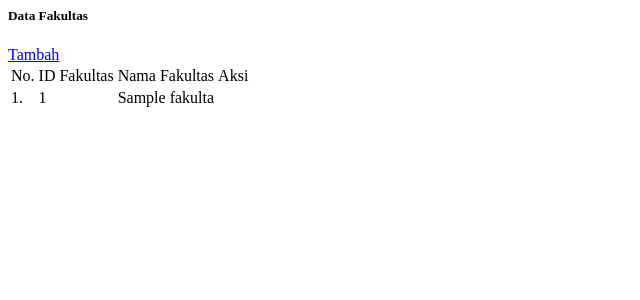
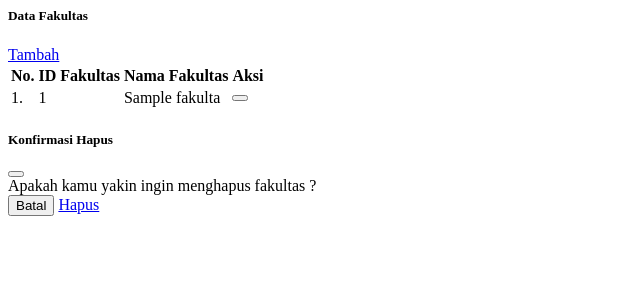
Before and after one commit to 24010110082-Rizky/24010110082_Rizky_Tugas-3, a CodeIgniter app: the page made by application/views/fakultas/index.php in a window 1280 px wide. Shown: the top 300 px of the page, without its empty margins (0-640 px from the left). Run offline with CodeIgniter, Linux system fonts and the light colour scheme; the template is opened without the code that fills it: most values are stand-ins (such as "Sample title", 1, 10 or a date in 2020).

Commit message:
Update view/fakultas/index.php

```diff
--- a/application/views/fakultas/index.php
+++ b/application/views/fakultas/index.php
@@ -1,9 +1,11 @@
 <div class="card shadow border-0 mb-4">
-	<div class="card-header bg-secondary text-white d-flex flex-column flex-md-row justify-content-between align-items-md-center gap-2">
+    <div class="card-header bg-primary text-white d-flex flex-column flex-md-row justify-content-between align-items-md-center gap-2">
         <div>
-			<h5 class="mb-0 fw-bold">Data Fakultas</h5>
+            <h5 class="mb-0 fw-bold"><i class="bi bi-building me-2"></i>Data Fakultas</h5>
         </div>
-		<a class="btn btn-primary btn-lg fw-bold" href="<?php echo base_url('fakultas/tambah') ?>">Tambah</a>
+        <a class="btn btn-light fw-bold" href="<?php echo base_url('fakultas/tambah') ?>">
+            <i class="bi bi-plus-circle me-1"></i> Tambah
+        </a>
     </div>
 
     <div class="card-body">
@@ -11,10 +13,10 @@
             <table id="datatable" class="table table-striped table-bordered align-middle w-100 mb-0">
                 <thead class="table-dark">
                     <tr>
-						<td>No.</td>
-						<td>ID Fakultas</td>
-						<td>Nama Fakultas</td>
-						<td>Aksi</td>
+                        <th>No.</th>
+                        <th>ID Fakultas</th>
+                        <th>Nama Fakultas</th>
+                        <th>Aksi</th>
                     </tr>
                 </thead>
 
@@ -22,22 +24,57 @@
                     <?php foreach ($fakultas as $key => $value): ?>
                         <tr>
                             <td><?php echo $key + 1 ?>.</td>
-							<td><?php echo $value['fakultas_id'] ?></td>
+                            <td><span class="badge bg-primary"><?php echo $value['fakultas_id'] ?></span></td>
                             <td><?php echo $value['fakultas_name'] ?></td>
                             <td>
                                 <a class="btn btn-warning btn-sm" href="<?php echo base_url('fakultas/ubah/'.$value['fakultas_id']) ?>">
                                     <i class="bi bi-pencil-square"></i>
                                 </a>
 
-								<a class="btn btn-danger btn-sm btn-hapus" href="<?php echo base_url('fakultas/hapus/'.$value['fakultas_id']) ?>">
+                                <button class="btn btn-danger btn-sm btn-hapus"
+                                    data-id="<?php echo $value['fakultas_id'] ?>"
+                                    data-nama="<?php echo $value['fakultas_name'] ?>"
+                                    data-bs-toggle="modal"
+                                    data-bs-target="#modalHapus">
                                     <i class="bi bi-trash"></i>
-								</a>
+                                </button>
                             </td>
                         </tr>
                     <?php endforeach ?>
                 </tbody>
-
             </table>
         </div>
     </div>
 </div>
+
+<!-- Modal Konfirmasi Hapus -->
+<div class="modal fade" id="modalHapus" tabindex="-1">
+    <div class="modal-dialog modal-dialog-centered">
+        <div class="modal-content">
+            <div class="modal-header bg-danger text-white">
+                <h5 class="modal-title"><i class="bi bi-exclamation-triangle me-2"></i>Konfirmasi Hapus</h5>
+                <button type="button" class="btn-close btn-close-white" data-bs-dismiss="modal"></button>
+            </div>
+            <div class="modal-body">
+                Apakah kamu yakin ingin menghapus fakultas <strong id="namaFakultas"></strong>?
+            </div>
+            <div class="modal-footer">
+                <button type="button" class="btn btn-secondary" data-bs-dismiss="modal">Batal</button>
+                <a id="btnKonfirmasiHapus" href="#" class="btn btn-danger">
+                    <i class="bi bi-trash me-1"></i> Hapus
+                </a>
+            </div>
+        </div>
+    </div>
+</div>
+
+<script>
+    document.querySelectorAll('.btn-hapus').forEach(function (btn) {
+        btn.addEventListener('click', function () {
+            var id = this.getAttribute('data-id');
+            var nama = this.getAttribute('data-nama');
+            document.getElementById('namaFakultas').textContent = nama;
+            document.getElementById('btnKonfirmasiHapus').href = '<?php echo base_url('fakultas/hapus/') ?>' + id;
+        });
+    });
+</script>
```
Lines whose indentation alone changed are shown as unchanged.
